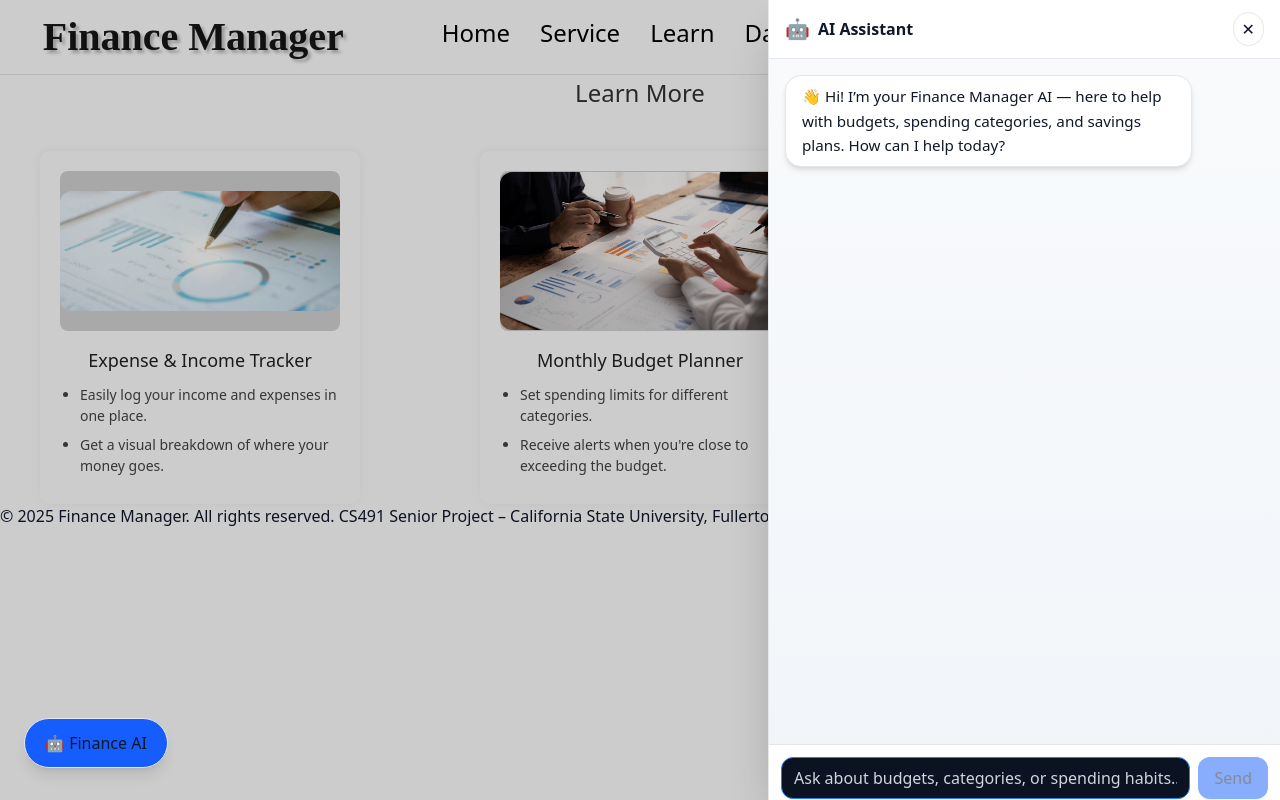
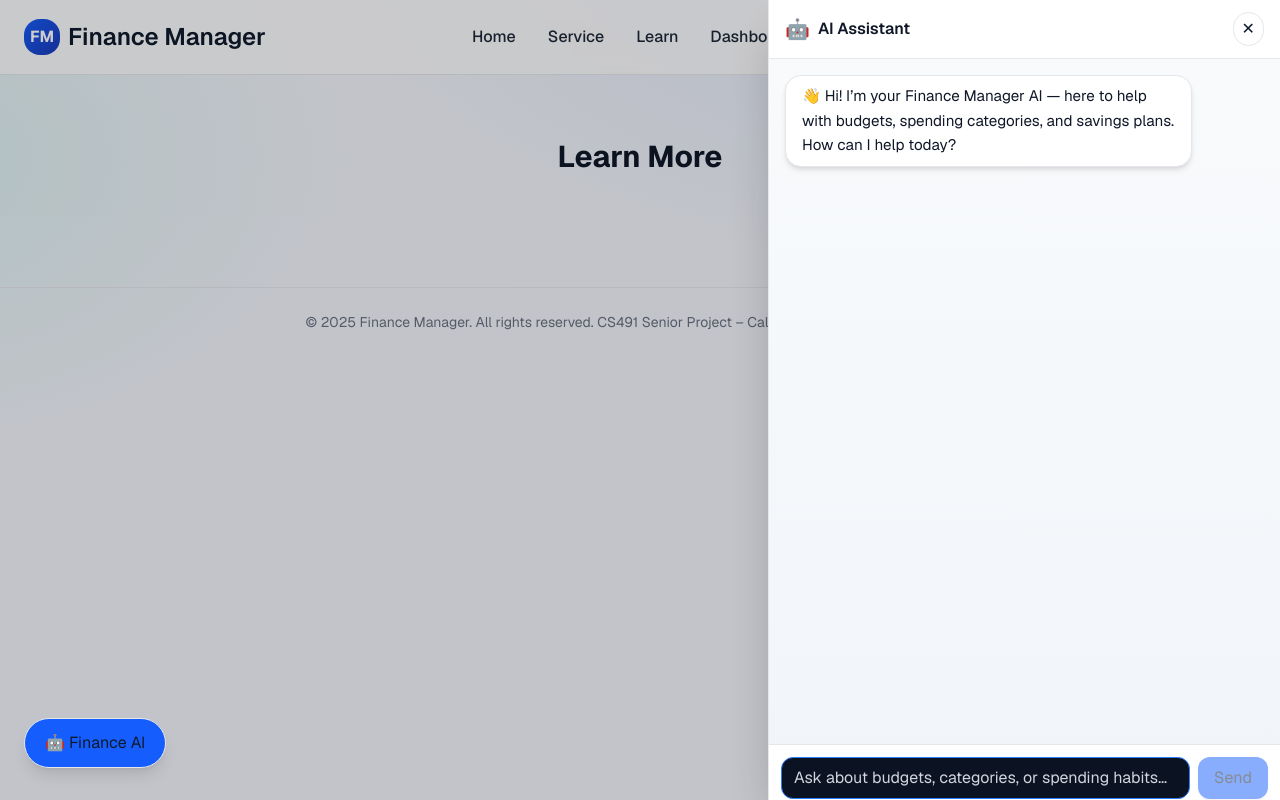
Before and after one commit to reecebaileyy/FinanceManagerDashboard, a Next.js app: page /home/learn in a window 1280 px wide. Built offline with nearby package versions, Linux system fonts and the light colour scheme; no server answers.

Commit message:
Change learn page to tailwindcss for cleaner code

```diff
--- a/src/app/home/learn/page.tsx
+++ b/src/app/home/learn/page.tsx
@@ -1,109 +1,74 @@
-// app/learn-more/page.tsx
-import "./learn.css";
-import Link from "next/link";
-import Image from "next/image";
-
+import Link from 'next/link';
 
 export default function LearnMorePage() {
   return (
     <>
-      <header>
-        <nav className="navbar">
-          <div className="logo">
-            <Link href="/">
-              <h1>Finance Manager</h1>
+      {/* Header */}
+      <header className="sticky top-0 z-10 border-b border-gray-200 bg-white/80 backdrop-blur">
+        <nav className="mx-auto flex w-full max-w-screen-xl items-center justify-between px-6 py-4">
+          <div className="flex items-center gap-2">
+            <div className="flex h-9 w-9 items-center justify-center rounded-md bg-gradient-to-br from-blue-600 to-blue-800 font-bold text-white">
+              FM
+            </div>
+            <Link href="/" className="text-2xl font-semibold text-gray-900">
+              Finance Manager
             </Link>
           </div>
 
-          <ul className="menu" id="myTopnav">
+          <ul className="hidden items-center gap-8 font-medium text-gray-800 md:flex">
             <li>
-              <Link href="/">Home</Link>
+              <Link href="/" className="transition hover:text-blue-600">
+                Home
+              </Link>
             </li>
             <li>
-              <Link href="/home/service">Service</Link>
+              <Link href="/home/service" className="transition hover:text-blue-600">
+                Service
+              </Link>
             </li>
             <li>
-              <Link href="/home/learn">Learn</Link>
+              <Link href="/home/learn" className="transition hover:text-blue-600">
+                Learn
+              </Link>
             </li>
             <li>
-              <Link href="/dashboard">Dashboard</Link>
+              <Link href="/dashboard" className="transition hover:text-blue-600">
+                Dashboard
+              </Link>
             </li>
             <li>
-              <Link href="/home/contact">Contact</Link>
+              <Link href="/home/contact" className="transition hover:text-blue-600">
+                Contact
+              </Link>
             </li>
           </ul>
 
-          <div className="actions">
-            <Link className="btn btn-primary" href="/home/signup1">
+          <div className="flex gap-3">
+            <Link
+              href="/home/signup1"
+              className="rounded-lg bg-blue-600 px-4 py-2 font-semibold text-white transition hover:bg-blue-700"
+            >
               Sign Up
             </Link>
-            <Link className="btn btn-outline" href="/home/login1">
+            <Link
+              href="/home/login1"
+              className="rounded-lg border border-gray-300 px-4 py-2 font-semibold transition hover:bg-gray-100"
+            >
               Log In
             </Link>
           </div>
         </nav>
       </header>
 
-      <div className="learn-more-section">
-        <h2 className="section-title">Learn More</h2>
+      {/* Content */}
+      <main className="mx-auto max-w-screen-xl px-6 py-16">
+        <h2 className="mb-12 text-center text-3xl font-bold text-gray-900">Learn More</h2>
+      </main>
 
-        <div className="cards-container">
-          {/* Card 1 */}
-          <div className="info-card">
-            <div className="placeholder-img">
-                     <Image
-                src="/image/ExpenseTracker.jpeg"
-                alt="Budget Planner"
-                width={300}
-                height={150}
-              />
-            </div>
-            <h3>Expense & Income Tracker</h3>
-            <ul>
-              <li>Easily log your income and expenses in one place.</li>
-              <li>Get a visual breakdown of where your money goes.</li>
-            </ul>
-          </div>
-
-          {/* Card 2 */}
-          <div className="info-card">
-            <div className="placeholder-img">
-                <Image
-                src="/image/Monthly.png"
-                alt="Budget Planner"
-                width={700}
-                height={500}
-              />
-              </div>
-            <h3>Monthly Budget Planner</h3>
-            <ul>
-              <li>Set spending limits for different categories.</li>
-              <li>Receive alerts when you're close to exceeding the budget.</li>
-            </ul>
-          </div>
-
-          {/* Card 3 */}
-          <div className="info-card">
-            <div className="placeholder-img">
-              <Image
-                src="/image/savingGoals.jpg"
-                alt="Budget Planner"
-                width={300}
-                height={150}
-              />
-            </div>
-            <h3>Savings Goal Calculator</h3>
-            <ul>
-              <li>Set financial goals (e.g., vacation or emergency fund).</li>
-              <li>Get insights on how much to save monthly.</li>
-            </ul>
-          </div>
-        </div>
-      </div>
-
-      <footer>
-        © 2025 Finance Manager. All rights reserved. CS491 Senior Project –
-        California State University, Fullerton
+      {/* Footer */}
+      <footer className="border-t border-gray-200 py-6 text-center text-sm text-gray-500">
+        © 2025 Finance Manager. All rights reserved. CS491 Senior Project – California State
+        University, Fullerton
       </footer>
     </>
   );
```
